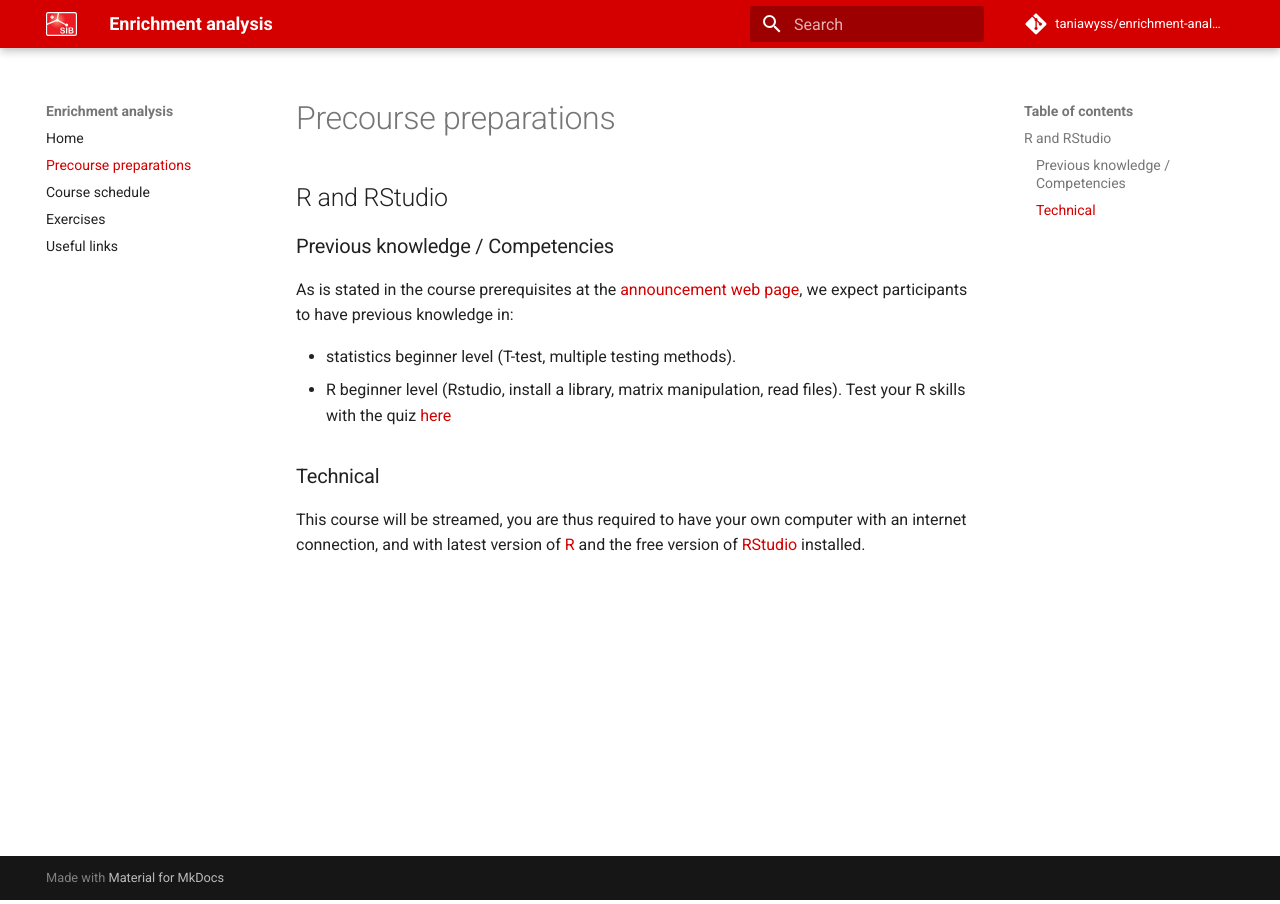
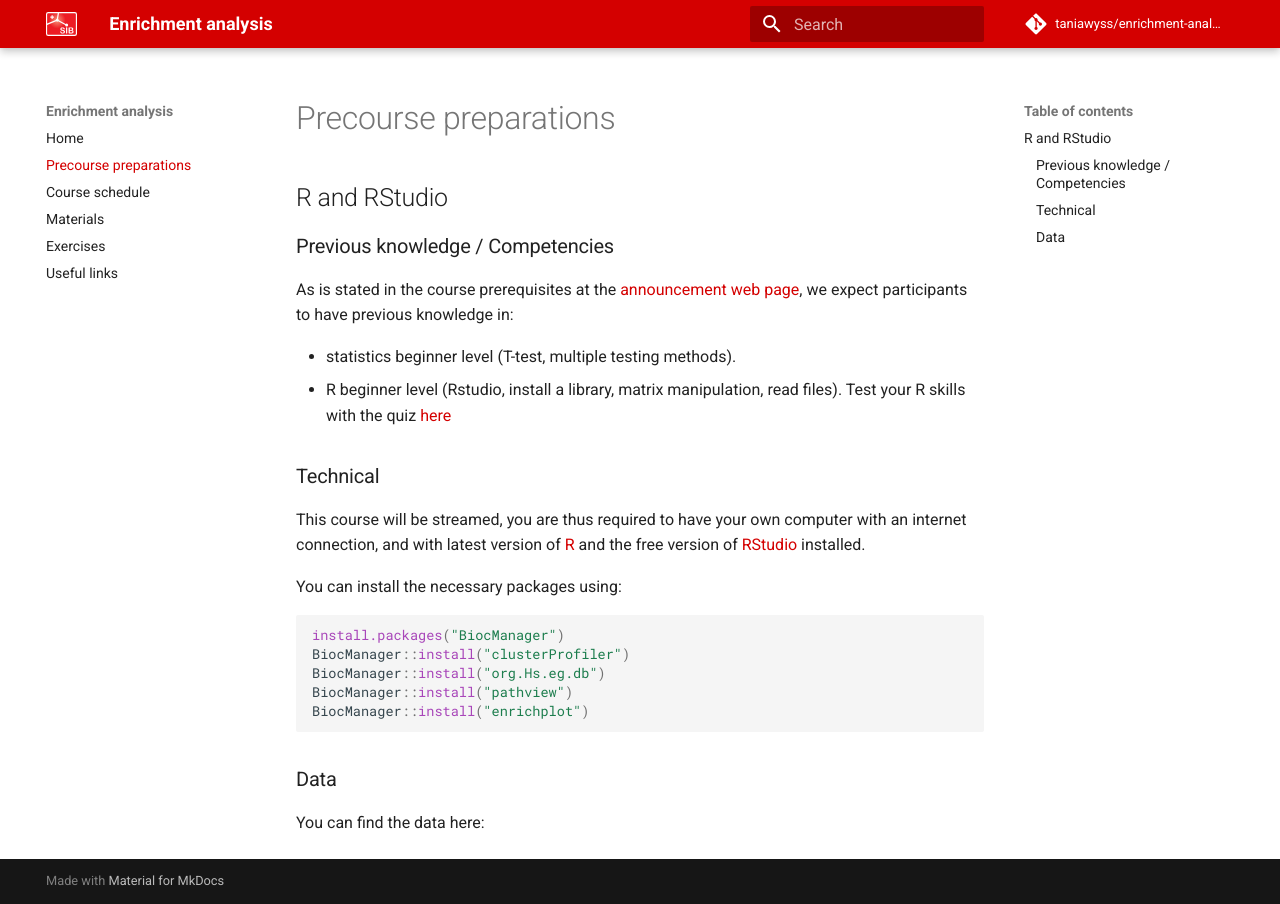
Before and after one commit to sib-swiss/enrichment-analysis-training, an MkDocs documentation site: the page built from docs/precourse.md, in a window 1280 px wide. Built offline with MkDocs 1.6.1 and Material for MkDocs 9.7.7, drawn with Linux system fonts in a browser that asks for light colours; comment, search, counter and statistics services are not loaded.

````diff
--- a/docs/precourse.md
+++ b/docs/precourse.md
@@ -12,3 +12,18 @@ As is stated in the course prerequisites at the [announcement web page](https://
 
 This course will be streamed, you are thus required to have your own computer with an internet connection, and with latest version of [R](https://cran.r-project.org/)
 and the free version of [RStudio](https://www.rstudio.com/products/rstudio/download/) installed.
+
+You can install the necessary packages using:
+
+```r
+install.packages("BiocManager")
+BiocManager::install("clusterProfiler")
+BiocManager::install("org.Hs.eg.db")
+BiocManager::install("pathview")
+BiocManager::install("enrichplot")
+
+```
+
+### Data
+
+You can find the data here:
--- a/mkdocs.yml
+++ b/mkdocs.yml
@@ -3,6 +3,7 @@ nav:
     - Home: index.md
     - Precourse preparations: precourse.md
     - Course schedule: course_schedule.md
+    - Materials: materials.md
     - Exercises: exercises.md
     - Useful links: links.md
 
````
Also changed, not shown: docs/exercises.md (+46 -0 lines), docs/index.md (+0 -10 lines), docs/links.md (+4 -0 lines), docs/materials.md (added, +15 -0 lines), 1 other file.
